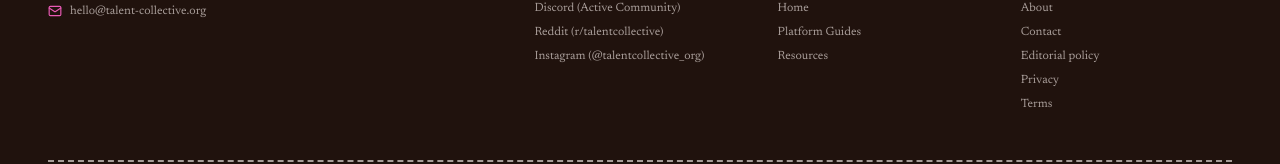
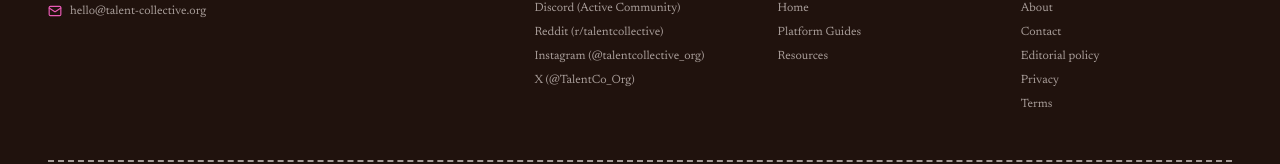
Before and after one commit to AR-works/evaluators-guild, a Next.js app: page /community-voices in a window 1280 px wide. Shown: the part 1182-1346 px from the top of the page. Built offline with nearby package versions, Linux system fonts and the light colour scheme.

Commit message:
Link to the X account from the footer and homepage
Co-Authored-By: Claude Opus 5.5 <noreply@anthropic.com>

```diff
--- a/src/components/Footer.tsx
+++ b/src/components/Footer.tsx
@@ -4,7 +4,7 @@ import Link from 'next/link';
 import { useLanguage } from './LanguageProvider';
 import { Mail, Globe } from 'lucide-react';
 import Logo from './Logo';
-import { CONTACT_EMAIL, DISCORD_INVITE_URL, INSTAGRAM_URL, REDDIT_URL } from '@/lib/siteConfig';
+import { CONTACT_EMAIL, DISCORD_INVITE_URL, INSTAGRAM_URL, REDDIT_URL, X_URL } from '@/lib/siteConfig';
 
 /* Hallmark · footer: Ft5 · genre: playful · theme: custom (pink zine)
  * knobs: handwritten sign-off, warm directory columns, hairline rule above meta
@@ -79,6 +79,16 @@ export default function Footer() {
                   {t('platforms.instagram')} (@talentcollective_org)
                 </a>
               </li>
+              <li>
+                <a
+                  href={X_URL}
+                  target="_blank"
+                  rel="noopener noreferrer"
+                  className="hover:text-primary transition-colors"
+                >
+                  {t('platforms.x')} (@TalentCo_Org)
+                </a>
+              </li>
             </ul>
           </div>
 
--- a/src/components/HomePageClient.tsx
+++ b/src/components/HomePageClient.tsx
@@ -5,7 +5,7 @@ import { motion } from 'framer-motion';
 import { useLanguage } from '@/components/LanguageProvider';
 import DiscordMemberCount from '@/components/DiscordMemberCount';
 import { initialResources } from '@/data/initialData';
-import { DISCORD_INVITE_URL, INSTAGRAM_URL, REDDIT_URL } from '@/lib/siteConfig';
+import { DISCORD_INVITE_URL, INSTAGRAM_URL, REDDIT_URL, X_URL } from '@/lib/siteConfig';
 import {
   MessageSquare,
   ArrowRight,
@@ -82,6 +82,7 @@ export default function HomePageClient({ highlights }: { highlights: HomePlatfor
     { name: t('platforms.discord'), href: DISCORD_INVITE_URL, icon: MessageSquare },
     { name: t('platforms.reddit'), href: REDDIT_URL, icon: MessageSquare },
     { name: t('platforms.instagram'), href: INSTAGRAM_URL, icon: MessageSquare },
+    { name: t('platforms.x'), href: X_URL, icon: MessageSquare },
   ];
 
   return (
--- a/src/data/translations.ts
+++ b/src/data/translations.ts
@@ -57,6 +57,7 @@ export interface TranslationDict {
     reddit: string;
     twitter: string;
     instagram: string;
+    x: string;
     linkedin: string;
     facebook: string;
     vettedData: string;
@@ -221,6 +222,7 @@ export const translations: Record<Language, TranslationDict> = {
       reddit: 'Reddit',
       twitter: 'Twitter / X',
       instagram: 'Instagram',
+      x: 'X',
       linkedin: 'LinkedIn',
       facebook: 'Facebook',
       vettedData: 'Platform Research',
@@ -383,6 +385,7 @@ export const translations: Record<Language, TranslationDict> = {
       reddit: 'Reddit',
       twitter: 'Twitter / X',
       instagram: 'Instagram',
+      x: 'X',
       linkedin: 'LinkedIn',
       facebook: 'Facebook',
       vettedData: 'Investigación de plataformas',
@@ -545,6 +548,7 @@ export const translations: Record<Language, TranslationDict> = {
       reddit: 'Reddit',
       twitter: 'Twitter / X',
       instagram: 'Instagram',
+      x: 'X',
       linkedin: 'LinkedIn',
       facebook: 'Facebook',
       vettedData: 'Recherche sur les plateformes',
@@ -707,6 +711,7 @@ export const translations: Record<Language, TranslationDict> = {
       reddit: 'Reddit',
       twitter: 'Twitter / X',
       instagram: 'Instagram',
+      x: 'X',
       linkedin: 'LinkedIn',
       facebook: 'Facebook',
       vettedData: 'プラットフォーム調査',
@@ -869,6 +874,7 @@ export const translations: Record<Language, TranslationDict> = {
       reddit: 'Reddit',
       twitter: 'Twitter / X',
       instagram: 'Instagram',
+      x: 'X',
       linkedin: 'LinkedIn',
       facebook: 'Facebook',
       vettedData: 'Ricerca sulle piattaforme',
@@ -1031,6 +1037,7 @@ export const translations: Record<Language, TranslationDict> = {
       reddit: 'Reddit',
       twitter: 'Twitter / X',
       instagram: 'Instagram',
+      x: 'X',
       linkedin: 'LinkedIn',
       facebook: 'Facebook',
       vettedData: 'Plattform-Recherche',
@@ -1193,6 +1200,7 @@ export const translations: Record<Language, TranslationDict> = {
       reddit: 'Reddit',
       twitter: 'Twitter / X',
       instagram: 'Instagram',
+      x: 'X',
       linkedin: 'LinkedIn',
       facebook: 'Facebook',
       vettedData: 'Pesquisa de plataformas',
--- a/src/lib/siteConfig.ts
+++ b/src/lib/siteConfig.ts
@@ -19,6 +19,7 @@ export const MEMBER_COUNT_FALLBACK = '1,800+';
 
 export const REDDIT_URL = 'https://www.reddit.com/r/talentcollective/';
 export const INSTAGRAM_URL = 'https://www.instagram.com/talentcollective_org/';
+export const X_URL = 'https://x.com/TalentCo_Org';
 
 export const SITE_URL = 'https://talent-collective.org';
 export const SITE_TAGLINE = 'The independent home for AI evaluators and remote freelancers';
```
